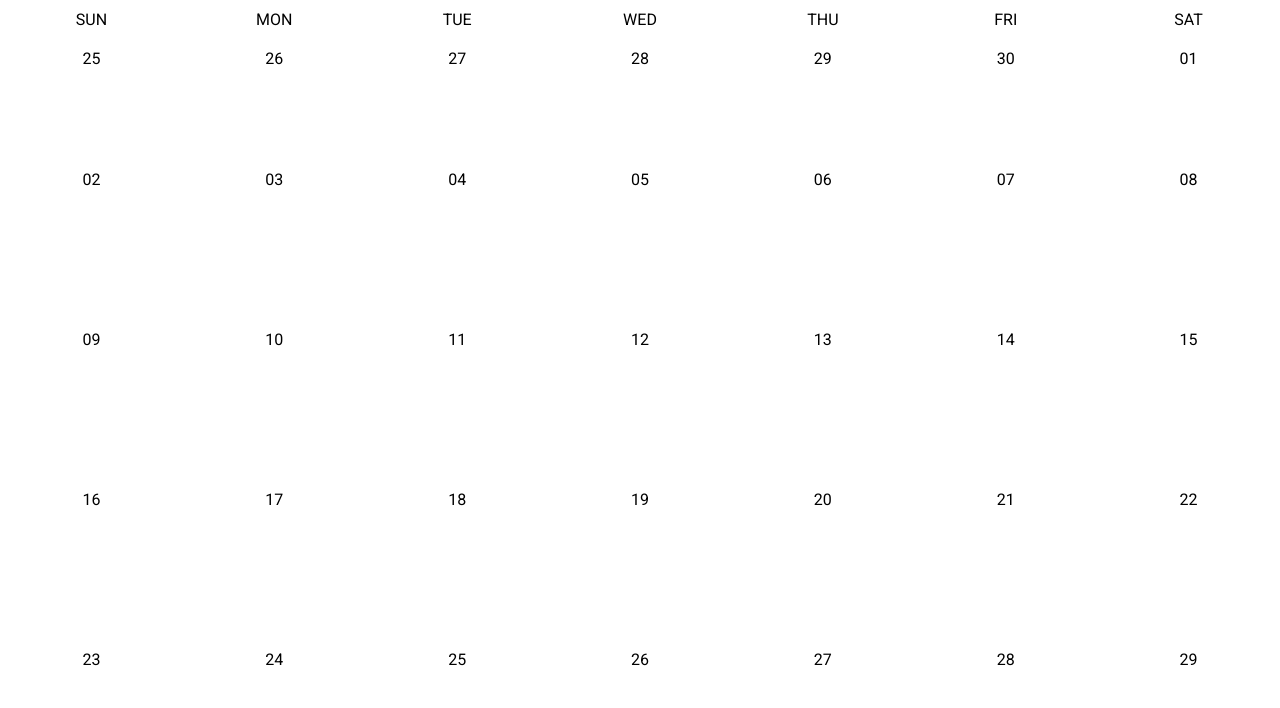
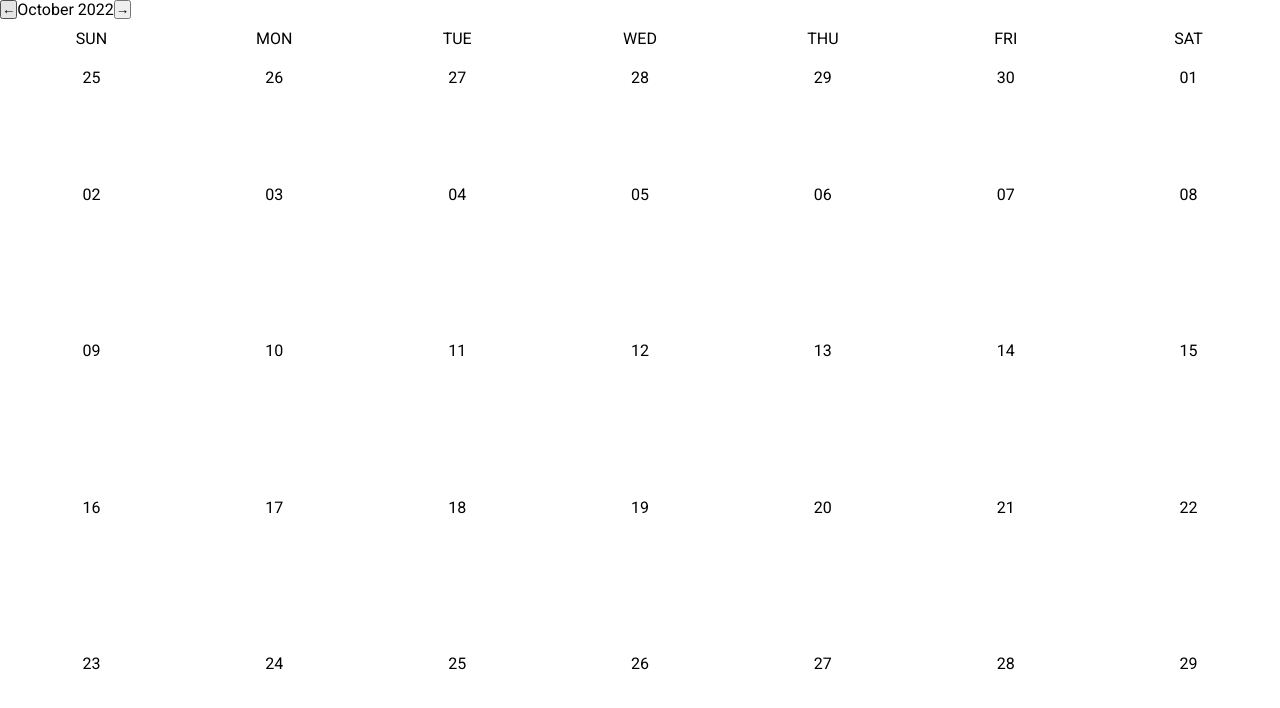
Before and after one commit to Mubor/CalendarToDo, a React (Create React App) app: page / in a window 1280 px wide. Shown: the top 708 px of the page. Built offline with nearby package versions, Linux system fonts and the light colour scheme.

Commit message:
fix: install react-live-clock package

```diff
--- a/package.json
+++ b/package.json
@@ -69,6 +69,7 @@
     "husky": "^8.0.0",
     "lint-staged": "^13.0.3",
     "prettier": "^2.7.1",
+    "react-live-clock": "^6.0.6",
     "react-redux": "^8.0.4",
     "styled-components": "^5.3.6"
   }
--- a/src/pages/MainPage.tsx
+++ b/src/pages/MainPage.tsx
@@ -2,12 +2,21 @@ import React, { FC, useState, useEffect } from 'react';
 import CalendarBoard from '../components/CalendarBoard';
 import { getMonthMatrix } from '../utils';
 import styled from 'styled-components';
+import type { RootState } from '../state/store';
+import { useSelector } from 'react-redux';
+import SwitchMonth from '../components/SwitchMonth';
 
 const MainPage: FC = (): JSX.Element => {
   const [currentMonth, setCurrentMonth] = useState(getMonthMatrix());
+  const currentMonthIndex = useSelector((state: RootState) => state.currentMonth);
+
+  useEffect(() => {
+    setCurrentMonth(getMonthMatrix(currentMonthIndex));
+  }, [currentMonthIndex]);
 
   return (
     <MainPageWrapper>
+      <SwitchMonth />
       <CalendarBoard monthMatrix={currentMonth} />
     </MainPageWrapper>
   );
```
Also changed, not shown: 1 other file (tests, documents, lock files or other folders).
